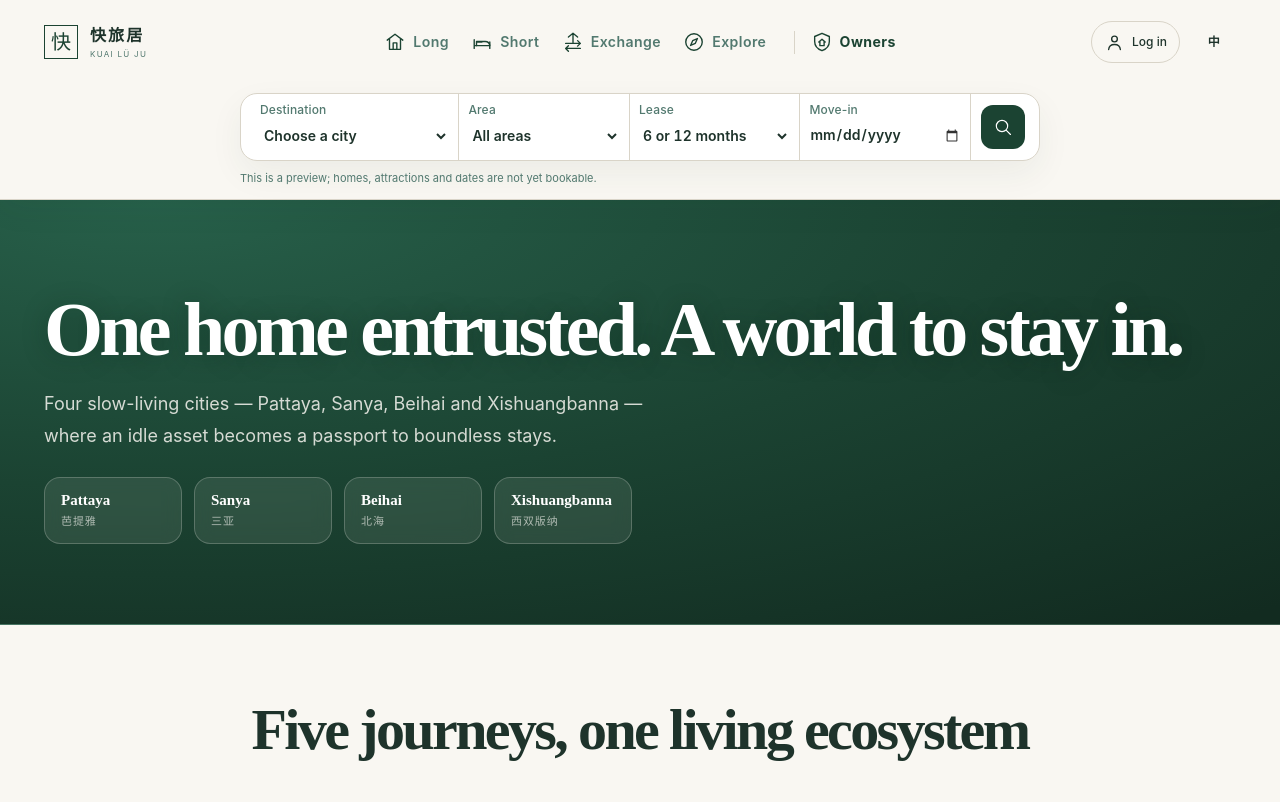
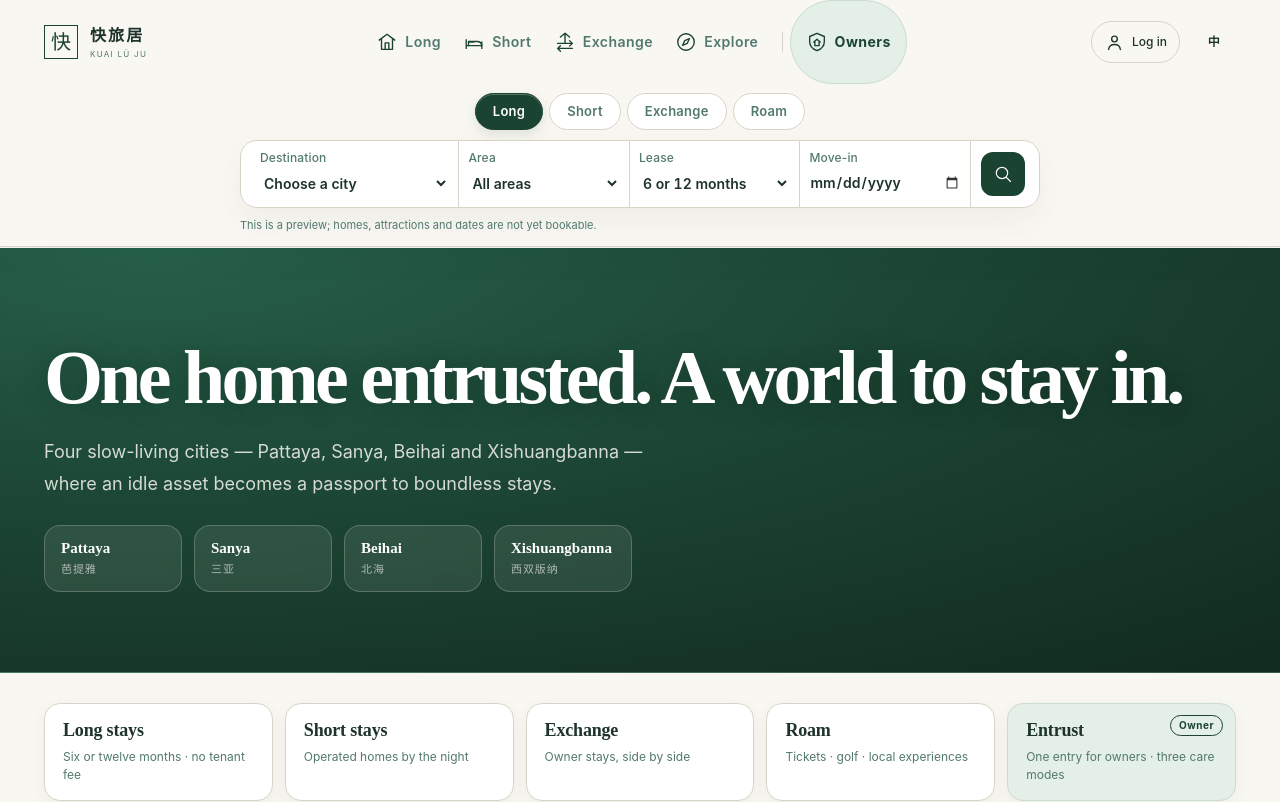
Before and after one commit to kaifa9527/kuailvju-site, a React (Vite) app: page / in a window 1280 px wide. Shown: the top 802 px of the page. Built offline with nearby package versions, Linux system fonts and the light colour scheme; a web font is replaced by a local one.

Commit message:
首页重做整站入口：板块切换搜索+五板块导流+委托收口入口

```diff
--- a/src/App.tsx
+++ b/src/App.tsx
@@ -20,6 +20,8 @@ type Filters = { city: string; region: string; type: string; term: string; moveI
 type Route = { page: string; id?: string; mode?: string; filters: Filters; query: string }
 const asset = (path: string) => `${import.meta.env.BASE_URL}${path.replace(/^\//, '')}`
 
+type JourneyItem = { key: string; title: string; line: string; owner?: boolean }
+
 const words = {
   zh: {
     rent: '长租房', stays: '短租', exchange: '旅居置换', roam: '漫游', navRent: '长租', navStays: '短租', navExchange: '置换', manage: '物业托管', explore: '探索房源', more: '了解详情',
@@ -39,6 +41,14 @@ const words = {
     pinned: '置顶', exchangeBadge: '可置换 · 示意', exchangeMayWaive: '符合条件可免住宿费', exchangeCostsBrief: '保洁费 + 押金 + 水电',
     exchangeSectionNote: '仅已授权的委托租赁业主可申请。每次入住收 ¥600 入住前后保洁费；押金按目标长租房一个月租金，水电据实结算。已出租期间不可置换，芭提雅收等值泰铢。',
     homeManageNote: '委托租赁、委托经营、委托看护。选一种适合您房屋现状的方式。',
+    journeyTitle: '从一处好房，进入整个旅居生态',
+    journey: [
+      { key: 'rentals', title: '长租', line: '半年或一年起租 · 租客免中介费' },
+      { key: 'stays', title: '短租', line: '按晚入住 · 委托经营房源' },
+      { key: 'exchange', title: '置换', line: '业主旅居互换 · 对等可免房费' },
+      { key: 'roam', title: '漫游', line: '景点门票 · 高尔夫 · 在地体验' },
+      { key: 'manage', title: '委托', line: '房东收口录入 · 三种托管方式', owner: true },
+    ],
     roamLead: '住进一座城市，再走进它的日常。', roamNote: '三城本地活动体验 · 查看示意内容与站内预约流程',
     registrationTitle: '登记房源意向', serviceScope: '服务与收费', registrationPreview: '可测试提交流程 · 不收集真实资料',
     registrationNotice: '选择房屋信息后可生成一条站内测试记录，保存在当前浏览器。电话与邮箱暂不填写，也不会发送给平台。',
@@ -101,6 +111,14 @@ const words = {
     pinned: 'Pinned', exchangeBadge: 'Exchange eligible · concept', exchangeMayWaive: 'Eligible stays may waive rent', exchangeCostsBrief: 'Cleaning + deposit + utilities',
     exchangeSectionNote: 'Only authorized entrusted-leasing owners may apply. Each stay has a ¥600 pre/post-stay cleaning fee, a deposit equal to the occupied home’s monthly rent and metered utilities. Tenanted dates are unavailable. Pattaya charges the THB equivalent.',
     homeManageNote: 'Leasing, full management or home care. Choose the service that fits your property.',
+    journeyTitle: 'One good home. A whole living ecosystem.',
+    journey: [
+      { key: 'rentals', title: 'Long stays', line: 'Six or twelve months · no tenant fee' },
+      { key: 'stays', title: 'Short stays', line: 'Operated homes by the night' },
+      { key: 'exchange', title: 'Exchange', line: 'Owner stays, side by side' },
+      { key: 'roam', title: 'Roam', line: 'Tickets · golf · local experiences' },
+      { key: 'manage', title: 'Entrust', line: 'One entry for owners · three care modes', owner: true },
+    ],
     roamLead: 'Find a place to stay. Then explore its everyday life.', roamNote: 'Local activity concepts in three cities · preview the booking flow',
     registrationTitle: 'Register a property enquiry', serviceScope: 'Service & fees', registrationPreview: 'Interactive workflow test · no real details collected',
     registrationNotice: 'Submit property choices to create a browser-only test record. Phone and email remain disabled; nothing is sent to the platform.',
@@ -160,9 +178,9 @@ function parseRoute(): Route {
   }
 }
 
-function Header({ lang, setLang, route, mode, onSearch, onAccountClick, previewMember }: {
+function Header({ lang, setLang, route, mode, onModeChange, onSearch, onAccountClick, previewMember }: {
   lang: Language; setLang: (v: Language) => void; route: Route;
-  mode: HomeMode; onSearch: (mode: HomeMode, query: string) => void; onAccountClick: () => void; previewMember: boolean
+  mode: HomeMode; onModeChange: (mode: HomeMode) => void; onSearch: (mode: HomeMode, query: string) => void; onAccountClick: () => void; previewMember: boolean
 }) {
   const t = words[lang]
   const [open, setOpen] = useState(false)
@@ -267,7 +285,7 @@ function Header({ lang, setLang, route, mode, onSearch, onAccountClick, previewM
         <a href="#/test-inbox" onClick={() => setOpen(false)}>{t.testDesk}</a>
       </nav>}
       <div className="home-finder-stage" id="home-search-panel" aria-hidden={!expanded}>
-        <HomeFinder lang={lang} mode={mode} onSearch={onSearch} onSummaryChange={setSearchSummary}/>
+        <HomeFinder lang={lang} mode={mode} onModeChange={onModeChange} onSearch={onSearch} onSummaryChange={setSearchSummary}/>
         {scrolled && searchOpen && <button type="button" className="home-finder-dismiss" aria-label={t.close}
           onClick={() => setSearchOpen(false)}><LineIcon name="close" size={18}/></button>}
       </div>
@@ -316,6 +334,7 @@ function ManagementCards({ lang }: { lang: Language }) {
 
 function SiteOverview({ lang }: { lang: Language }) {
   const t = words[lang]
+  const journey = t.journey as JourneyItem[]
   const sections: CardContext[] = ['rentals', 'stays', 'exchange']
   return <>
     <section className="home-hero" aria-label={lang === 'zh' ? '快旅居 · 品牌宣言' : 'Kuai Lü Ju · Brand statement'}>
@@ -327,6 +346,13 @@ function SiteOverview({ lang }: { lang: Language }) {
         </ul>
       </div>
     </section>
+    <nav className="home-journey page-shell" aria-label={lang === 'zh' ? '探索旅居方式' : 'Explore stay journeys'}>
+      {journey.map(item => (
+        <a key={item.key} className={'home-journey-link' + (item.owner ? ' home-journey-owner' : '')} href={item.key === 'manage' ? '#/management' : `#/${item.key}`}>
+          <b>{item.title}</b><span>{item.line}</span>{item.owner && <small>{lang === 'zh' ? '房东入口' : 'Owner'}</small>}
+        </a>
+      ))}
+    </nav>
     <h2 className="home-ecosystem page-shell">{t.ecoTitle}</h2>
     <div className="home-overview">
     {sections.map(mode => {
@@ -462,7 +488,9 @@ export default function App() {
   useEffect(() => { if (route.page === 'management' && !previewMember) setAccountOpen(true) }, [route.page, previewMember])
   const t = words[lang]
   const category = ['rentals', 'stays', 'exchange', 'roam'].includes(route.page) && !route.id
-  const activeMode: HomeMode = (['rentals', 'stays', 'exchange', 'roam'] as HomeMode[]).includes(route.page as HomeMode) ? route.page as HomeMode : 'rentals'
+  const routeMode: HomeMode = (['rentals', 'stays', 'exchange', 'roam'] as HomeMode[]).includes(route.page as HomeMode) ? route.page as HomeMode : 'rentals'
+  const [activeMode, setActiveMode] = useState<HomeMode>(routeMode)
+  useEffect(() => { setActiveMode(routeMode) }, [routeMode])
   const onHomeSearch = (mode: HomeMode, query: string) => {
     const hash = `#/${mode}${query ? `?${query}` : ''}`
     if (window.location.hash !== hash) window.location.hash = hash
@@ -485,7 +513,7 @@ export default function App() {
     return <SiteOverview lang={lang}/>
   }, [route, lang, category, previewMember])
   return <>
-    <Header lang={lang} setLang={setLang} route={route} mode={activeMode} onSearch={onHomeSearch} onAccountClick={() => setAccountOpen(true)} previewMember={previewMember}/>
+    <Header lang={lang} setLang={setLang} route={route} mode={activeMode} onModeChange={setActiveMode} onSearch={onHomeSearch} onAccountClick={() => setAccountOpen(true)} previewMember={previewMember}/>
     <main id="main-content">{content}</main>
     <footer className="site-footer"><div className="page-shell">
       <div className="footer-top"><a className="footer-brand" href="#/">快旅居 <span>KUAI LÜ JU</span></a>
--- a/src/HomeFinder.tsx
+++ b/src/HomeFinder.tsx
@@ -13,6 +13,7 @@ const translations = {
     all: '全部', attractions: '景点', tickets: '门票', experiences: '当地体验',
     invalid: '请填写有效日期：退房必须晚于入住。',
     demo: '当前为演示内容，房源、景点和档期尚未开放真实预订。',
+    modeLabel: '选择旅居类型', modeRentals: '长租', modeStays: '短租', modeExchange: '置换', modeRoam: '漫游',
   },
   en: {
     city: 'Destination', cityAny: 'Choose a city', region: 'Area', regionAny: 'All areas', start: 'Check-in', moveIn: 'Move-in', visit: 'Visit date',
@@ -21,10 +22,18 @@ const translations = {
     all: 'All', attractions: 'Attractions', tickets: 'Tickets', experiences: 'Local experiences',
     invalid: 'Choose valid dates; checkout must be after check-in.',
     demo: 'This is a preview; homes, attractions and dates are not yet bookable.',
+    modeLabel: 'Choose a stay type', modeRentals: 'Long', modeStays: 'Short', modeExchange: 'Exchange', modeRoam: 'Roam',
   },
 }
 
-export function HomeFinder({ lang, mode, onSummaryChange, onSearch }: { lang: Language; mode: HomeMode; onSummaryChange?: (summary: [string, string, string]) => void; onSearch?: (mode: HomeMode, query: string) => void }) {
+const stayModes: { key: HomeMode; labelKey: 'modeRentals' | 'modeStays' | 'modeExchange' | 'modeRoam' }[] = [
+  { key: 'rentals', labelKey: 'modeRentals' },
+  { key: 'stays', labelKey: 'modeStays' },
+  { key: 'exchange', labelKey: 'modeExchange' },
+  { key: 'roam', labelKey: 'modeRoam' },
+]
+
+export function HomeFinder({ lang, mode, onModeChange, onSummaryChange, onSearch }: { lang: Language; mode: HomeMode; onModeChange?: (mode: HomeMode) => void; onSummaryChange?: (summary: [string, string, string]) => void; onSearch?: (mode: HomeMode, query: string) => void }) {
   const t = translations[lang]
   const [draftByMode, setDraftByMode] = useState<Record<HomeMode, HomeSearch>>(() => ({
     rentals: { ...initialHomeSearch }, stays: { ...initialHomeSearch },
@@ -63,6 +72,13 @@ export function HomeFinder({ lang, mode, onSummaryChange, onSearch }: { lang: La
     catch { setError(t.invalid) }
   }
   return <section className="home-discovery page-shell" aria-label={t.search}>
+    <div className="home-discovery-modes" role="tablist" aria-label={t.modeLabel}>
+      {stayModes.map(item => (
+        <button key={item.key} type="button" role="tab" aria-selected={mode === item.key}
+          className={mode === item.key ? 'is-active' : ''}
+          onClick={() => onModeChange?.(item.key)}>{t[item.labelKey]}</button>
+      ))}
+    </div>
     <form className="home-discovery-form" onSubmit={submit} role="search"
       onPointerDownCapture={() => { pointerSelection.current = true }}
       onKeyDownCapture={() => { pointerSelection.current = false }}
--- a/src/styles.css
+++ b/src/styles.css
@@ -955,6 +955,10 @@ h1, h2, h3 { min-width: 0; overflow-wrap: anywhere; font-family: var(--font-disp
 .home-discovery-field input[type="date"] { color-scheme: light dark; }
 .home-discovery-submit { display: inline-flex; align-items: center; justify-content: center; gap: 9px; flex: none; align-self: center; min-height: 52px; margin: 8px; padding: 0 21px; border: 0; border-radius: 13px; background: var(--color-accent); color: var(--color-on-solid); font-size: 14px; font-weight: 650; cursor: pointer; }
 .home-discovery-submit:hover { background: var(--color-ink); }
+.home-discovery-modes { display: flex; justify-content: center; gap: 6px; margin: 0 auto 10px; max-width: 1090px; }
+.home-discovery-modes button { padding: 7px 17px; border: 1px solid var(--color-rule); border-radius: 999px; background: var(--color-white); color: var(--color-muted); font-size: 13px; font-weight: 600; letter-spacing: .02em; cursor: pointer; transition: color 180ms var(--ease-out), border-color 180ms var(--ease-out), background 180ms var(--ease-out); }
+.home-discovery-modes button:hover { border-color: var(--color-accent); color: var(--color-accent); }
+.home-discovery-modes button.is-active { background: var(--color-accent); border-color: var(--color-accent); color: var(--color-on-solid); box-shadow: inset 0 1px 0 rgba(255, 255, 255, .25), 0 4px 12px rgba(27, 67, 50, .12); }
 .home-discovery-note { max-width: 1090px; margin: 11px auto 0; color: var(--color-muted); font-size: 11px; line-height: 1.6; }
 .home-discovery .form-error { max-width: 1090px; margin: 10px auto 0; font-size: 12px; }
 .home-discovery + .home-property-section { padding-top: 13px; }
@@ -978,6 +982,8 @@ h1, h2, h3 { min-width: 0; overflow-wrap: anywhere; font-family: var(--font-disp
   .clear-header-actions .theme-switch { display: none; }
   .home-discovery { padding-top: 18px; padding-bottom: 24px; }
   .home-discovery-form { display: grid; grid-template-columns: repeat(2, minmax(0, 1fr)); gap: 0; padding: 8px; border-radius: 17px; }
+  .home-discovery-modes { gap: 4px; margin-bottom: 8px; }
+  .home-discovery-modes button { padding: 6px 11px; font-size: 12px; }
   .home-discovery-field { min-height: 70px; margin: 0; padding: 12px; border-right: 0; border-bottom: 1px solid var(--color-rule); }
   .home-discovery-field:first-child { grid-column: 1 / -1; }
   .home-discovery-field:nth-child(even) { border-right: 1px solid var(--color-rule); }
@@ -999,9 +1005,10 @@ h1, h2, h3 { min-width: 0; overflow-wrap: anywhere; font-family: var(--font-disp
 .clear-site-header .clear-primary-nav > a svg { flex: none; color: var(--color-accent); transition: transform .22s ease; }
 .clear-site-header .clear-primary-nav > a:hover svg { transform: translateY(-2px); }
 .clear-site-header .clear-primary-nav > a:hover { transform: translateY(-1px); }
-.clear-site-header .clear-primary-nav > a.nav-owner-service { position: relative; margin-left: 8px; padding-left: 17px; color: var(--color-accent); font-weight: 650; }
-.clear-site-header .clear-primary-nav > a.nav-owner-service::before { content: ''; position: absolute; left: 0; height: 23px; width: 1px; background: var(--color-rule); }
-.clear-site-header .clear-primary-nav > a.nav-owner-service:hover { color: var(--color-ink); }
+.clear-site-header .clear-primary-nav > a.nav-owner-service { position: relative; margin-left: 12px; padding: 9px 15px; border: 1px solid #CBDCD0; border-radius: 999px; background: var(--color-accent-light); color: var(--color-accent); font-weight: 650; }
+.clear-site-header .clear-primary-nav > a.nav-owner-service::before { content: ''; position: absolute; left: -9px; top: 50%; transform: translateY(-50%); height: 21px; width: 1px; background: var(--color-rule); }
+.clear-site-header .clear-primary-nav > a.nav-owner-service:hover { color: var(--color-accent); border-color: var(--color-accent); }
+.clear-site-header .clear-primary-nav > a.nav-owner-service.is-current { background: var(--color-accent); border-color: var(--color-accent); color: var(--color-on-solid); }
 .home-affixed .home-finder-stage { position: relative; max-height: 230px; opacity: 1; visibility: visible; transition: max-height .32s ease, opacity .22s ease, visibility .22s; }
 .home-affixed .home-discovery { padding-top: 13px; padding-bottom: 16px; }
 .home-affixed .home-discovery-form { min-height: 72px; border-radius: 999px; }
@@ -1026,6 +1033,8 @@ h1, h2, h3 { min-width: 0; overflow-wrap: anywhere; font-family: var(--font-disp
   .clear-site-header.home-affixed .header-inner { min-height: 60px; }
   .clear-site-header .clear-primary-nav { display: grid; grid-template-columns: repeat(5, minmax(0, 1fr)); }
   .clear-site-header .clear-primary-nav > a { display: flex; flex-direction: column; gap: 3px; min-height: 58px; font-size: 11px; }
+  .clear-site-header .clear-primary-nav > a.nav-owner-service { margin-left: 0; padding: 5px 8px; border-radius: 999px; }
+  .clear-site-header .clear-primary-nav > a.nav-owner-service::before { display: none; }
   .clear-site-header .clear-primary-nav > a svg { width: 17px; height: 17px; }
   .clear-site-header .clear-primary-nav > a.nav-owner-service { margin: 0; padding: 4px; }
   .clear-site-header .clear-primary-nav > a.nav-owner-service::before { left: 0; height: 26px; }
@@ -1279,6 +1288,16 @@ h1, h2, h3 { min-width: 0; overflow-wrap: anywhere; font-family: var(--font-disp
 /* Editorial four-column catalog shared by homepage previews and city result rows. */
 .home-overview-section { padding-block: 25px 30px; }
 
+/* Home journey bar — five entry cards; the owner entry reads as the intake lane. */
+.home-journey { display: flex; gap: 12px; flex-wrap: wrap; padding-block: 30px 4px; }
+.home-journey-link { position: relative; flex: 1 1 0; min-width: 172px; display: flex; flex-direction: column; gap: 6px; padding: 16px 18px 15px; border: 1px solid var(--color-rule); border-radius: 16px; background: var(--color-white); box-shadow: 0 5px 16px var(--color-soft-shadow); color: var(--color-ink); text-decoration: none; transition: transform 200ms var(--ease-out), border-color 200ms var(--ease-out), box-shadow 200ms var(--ease-out); }
+.home-journey-link b { font: 700 18px/1.2 var(--font-display); letter-spacing: -0.01em; }
+.home-journey-link span { font-size: 12px; line-height: 1.55; color: var(--color-muted); }
+.home-journey-link:hover { transform: translateY(-2px); border-color: var(--color-accent); box-shadow: 0 9px 22px var(--color-menu-shadow); }
+.home-journey-owner { background: var(--color-accent-light); border-color: #CBDCD0; }
+.home-journey-owner small { position: absolute; top: 11px; right: 12px; padding: 1px 8px; border: 1px solid var(--color-accent); border-radius: 999px; color: var(--color-accent); font-size: 10px; font-weight: 650; letter-spacing: .05em; }
+.home-journey-owner:hover { border-color: var(--color-accent); }
+
 /* Home hero — full-bleed forest immersion: the brand statement floats on deep green. */
 .home-hero {
   background: radial-gradient(130% 130% at 12% 0%, #27604A 0%, var(--color-primary) 52%, #122B20 100%);
@@ -1328,6 +1347,10 @@ h1, h2, h3 { min-width: 0; overflow-wrap: anywhere; font-family: var(--font-disp
   .home-hero-title { font-size: clamp(34px, 9.5vw, 46px); }
   .home-hero-sub { font-size: 14px; line-height: 1.7; }
   .home-hero-cities li { min-width: 120px; padding: 11px 13px; }
+  .home-journey { padding-block: 24px 2px; gap: 10px; }
+  .home-journey-link { min-width: calc(50% - 5px); padding: 14px 15px 13px; }
+  .home-journey-owner { min-width: 100%; }
+  .home-journey-link b { font-size: 16px; }
 }
 
 /* Five-journey ecosystem — one quiet headline that lets the content breathe. */
```
